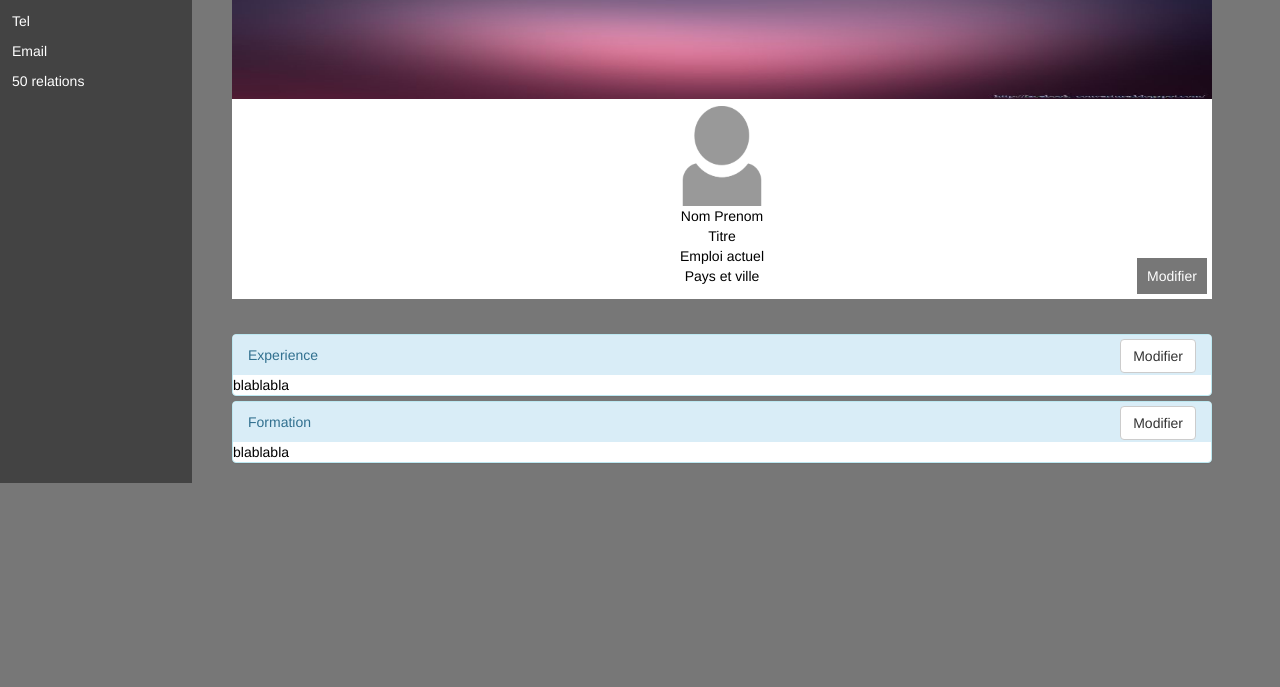
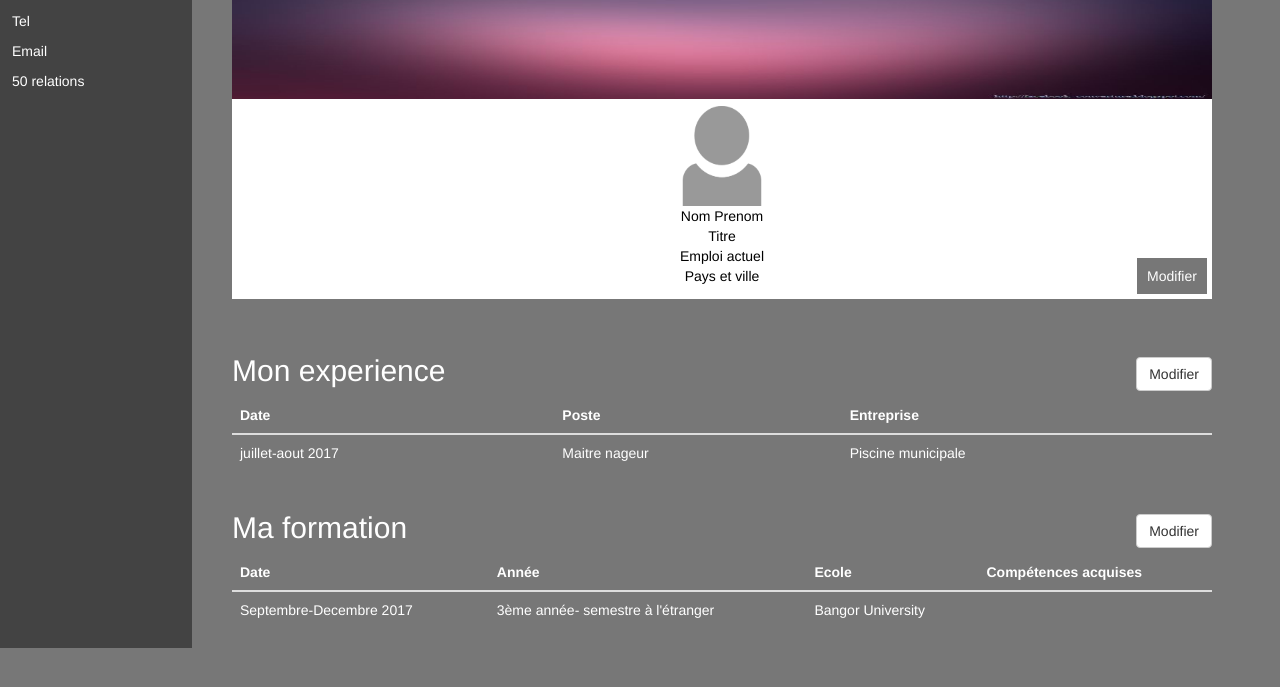
Before and after one commit to Jujulego/linkedece, a PHP site: page /profil.php in a window 1280 px wide. Shown: the part 71-758 px from the top of the page. Run offline with PHP 8.4, Linux system fonts and the light colour scheme.

Commit message:
Changement profil, ajout modiformation et modifexexperience

```diff
--- a/css/style_profil.css
+++ b/css/style_profil.css
@@ -52,7 +52,8 @@ textarea
 
 .modifparcours
 {
-    margin-top: -6px;
+    margin-left: -80px;
+    margin-top: -40px;
     float: right;
 }
 #mur article {
--- a/profil.php
+++ b/profil.php
@@ -42,23 +42,55 @@
                     <div class="modifmoi"> <a href="modifierprofil.php">Modifier</a></div>
 
         </div>
+        <div class="parcours">
+            <h2>Mon experience</h2>
+            <div class="modifparcours"><a href="modifexperience.php"><button type="button" class="btn btn-default">Modifier</button></a></div>
+
+            <div class="table-responsive">
+                <table class="table">
+                    <thead>
+                    <tr>
+                        <th>Date</th>
+                        <th>Poste</th>
+                        <th>Entreprise</th>
+                    </tr>
+                    </thead>
+                    <tbody>
+                    <tr>
+                        <td>juillet-aout 2017</td>
+                        <td>Maitre nageur</td>
+                        <td>Piscine municipale</td>
+                    </tr>
+                    </tbody>
+                </table>
+            </div>
+
+            <h2>Ma formation</h2>
+            <div class="modifparcours"><button type="button" OnClick="window.location.href=modifexperience.php"class="btn btn-default">Modifier</button></div>
+
+            <div class="table-responsive">
+                <table class="table">
+                    <thead>
+                    <tr>
+                        <th>Date</th>
+                        <th>Année</th>
+                        <th>Ecole</th>
+                        <th>Compétences acquises</th>
+                    </tr>
+                    </thead>
+                    <tbody>
+                    <tr>
+                        <td>Septembre-Decembre 2017</td>
+                        <td>3ème année- semestre à l'étranger</td>
+                        <td>Bangor University</td>
+                    </tr>
+                    </tbody>
+                </table>
+            </div>
 
 
-            <div class="parcours">
-                <div class="panel-group">
-                    <div class="panel panel-info">
-                        <div class="panel-heading">Experience
-                            <div class="modifparcours"><button type="button" class="btn btn-default">Modifier</button></div></div>
-                        <div class = texte class="panel-body">blablabla</div>
-                    </div>
-                    <div class="panel panel-info">
-                        <div class="panel-heading">Formation
-                            <div class="modifparcours"><button type="button"  class="btn btn-default">Modifier</button></div></div>
-                        <div class = texte class="panel-body">blablabla</div>
-                    </div>
-                </div>
+        </div>
 
-        </div>
 
 
     </div>
```
Also changed, not shown: modifexperience.php (added, +32 -0 lines), modifformation.php (added, +32 -0 lines), style_modifexperience.css (added), style_modifformation.css (added).
